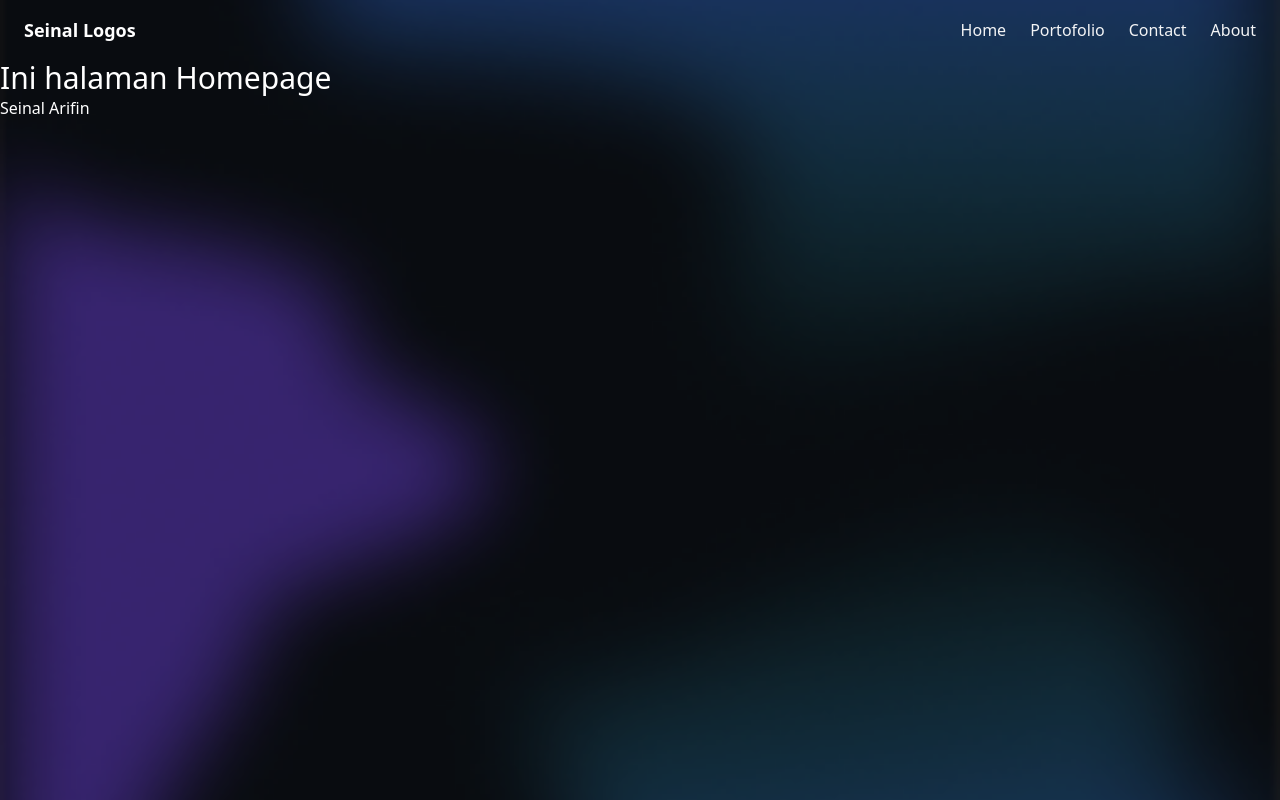
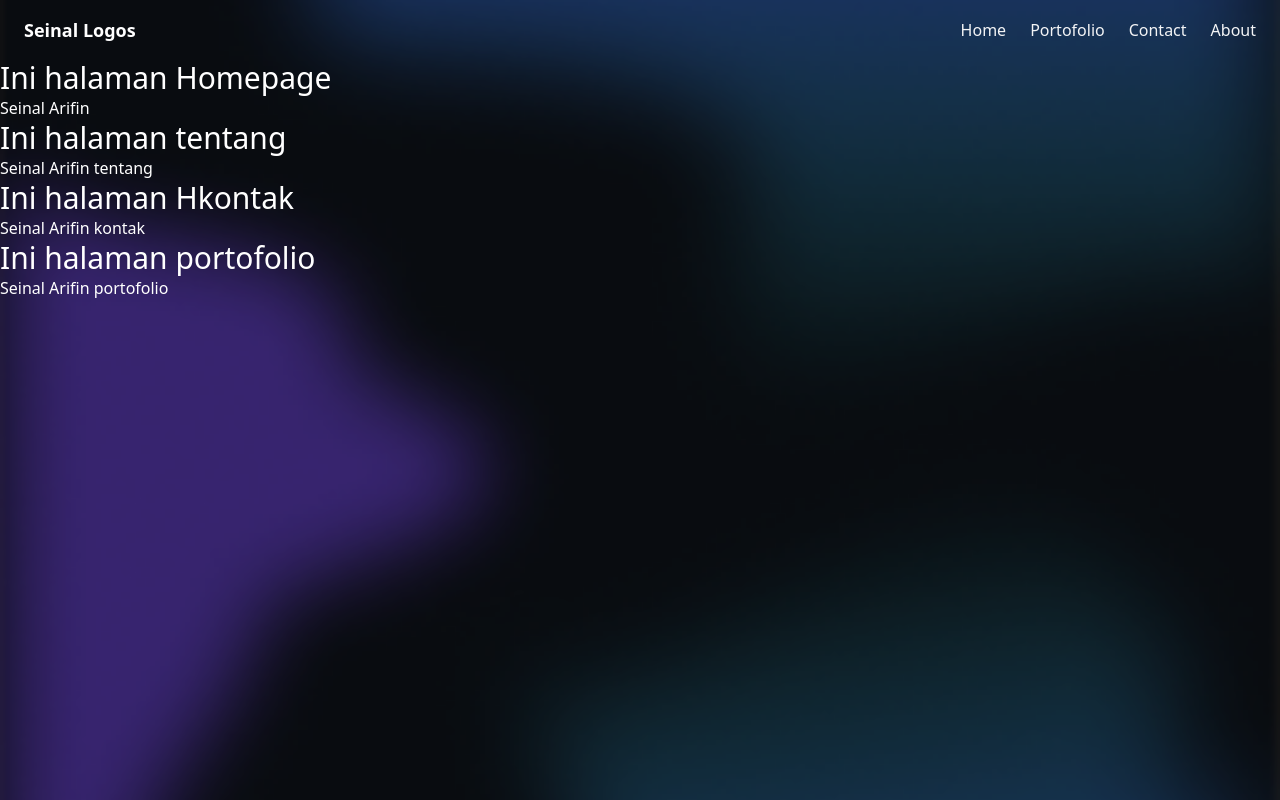
Before and after one commit to SeinalArifin149/My-Portofolio, a React app: page / in a window 1280 px wide. Built offline with nearby package versions, Linux system fonts and the light colour scheme; the HTML template or start-up script is replaced by a standard one.

Commit message:
add all pages

```diff
--- a/src/App.tsx
+++ b/src/App.tsx
@@ -3,14 +3,21 @@
 // import viteLogo from '/vite.svg'
 import './App.css'
 // import { Home } from'./pages/home/home'
-import { Home } from'./pages'
+import { Home,About,Contact,Portofolio } from'./pages'
 import { Main } from './components'
 
 function App() {
 
   return (
     <>
+    <Main>
     <Home />
+
+    <About/>
+    <Contact/>
+    <Portofolio/>
+
+    </Main>
 
     </>
   )
--- a/src/pages/about/about.tsx
+++ b/src/pages/about/about.tsx
@@ -1,13 +1,11 @@
-import { Navbar, Main } from '../../components'
-export function about() {
+// import { Navbar, Main } from '../../components'
+export function About() {
     return(
-        <div className="bg">
+        <div className="">
 
         {/* <Navbar /> */}
-       <Main>
-      <h1 className="text-white text-3xl">Ini halaman Homepage</h1>
-      <h2 className="text-white">Seinal Arifin</h2>
-    </Main>
+      <h1 className="text-white text-3xl">Ini halaman tentang</h1>
+      <h2 className="text-white">Seinal Arifin tentang</h2>
         </div>
     )
 }
--- a/src/pages/contact/contact.tsx
+++ b/src/pages/contact/contact.tsx
@@ -1,13 +1,11 @@
-import { Navbar, Main } from '../../components'
-export function contact() {
+// import { Navbar, Main } from '../../components'
+export function Contact() {
     return(
-        <div className="bg">
+        <div className="">
 
         {/* <Navbar /> */}
-       <Main>
-      <h1 className="text-white text-3xl">Ini halaman Homepage</h1>
-      <h2 className="text-white">Seinal Arifin</h2>
-    </Main>
+      <h1 className="text-white text-3xl">Ini halaman Hkontak</h1>
+      <h2 className="text-white">Seinal Arifin kontak</h2>
         </div>
     )
 }
--- a/src/pages/home/home.tsx
+++ b/src/pages/home/home.tsx
@@ -1,14 +1,10 @@
-import { Navbar, Main } from '../../components'
+// import { Navbar, Main } from '../../components'
 
 export function Home() {
     return(
-        <div className="bg">
-
-        {/* <Navbar /> */}
-       <Main>
+    <div className="">
       <h1 className="text-white text-3xl">Ini halaman Homepage</h1>
       <h2 className="text-white">Seinal Arifin</h2>
-    </Main>
         </div>
     )
 }
--- a/src/pages/index.ts
+++ b/src/pages/index.ts
@@ -1,4 +1,4 @@
 export { Home } from './home/home'
-export { contact} from './contact/contact'
-export { about } from './about/about'
-export { portofolio } from './portofolio/portofolio'
+export { Contact} from './contact/contact'
+export { About } from './about/about'
+export { Portofolio } from './portofolio/portofolio'
--- a/src/pages/portofolio/portofolio.tsx
+++ b/src/pages/portofolio/portofolio.tsx
@@ -1,13 +1,11 @@
-import { Navbar, Main } from '../../components'
-export function portofolio() {
+// import { Navbar, Main } from '../../components'
+export function Portofolio() {
     return(
-        <div className="bg">
+        <div className="">
 
         {/* <Navbar /> */}
-       <Main>
-      <h1 className="text-white text-3xl">Ini halaman Homepage</h1>
-      <h2 className="text-white">Seinal Arifin</h2>
-    </Main>
+      <h1 className="text-white text-3xl">Ini halaman portofolio</h1>
+      <h2 className="text-white">Seinal Arifin portofolio</h2>
         </div>
     )
 }
```
